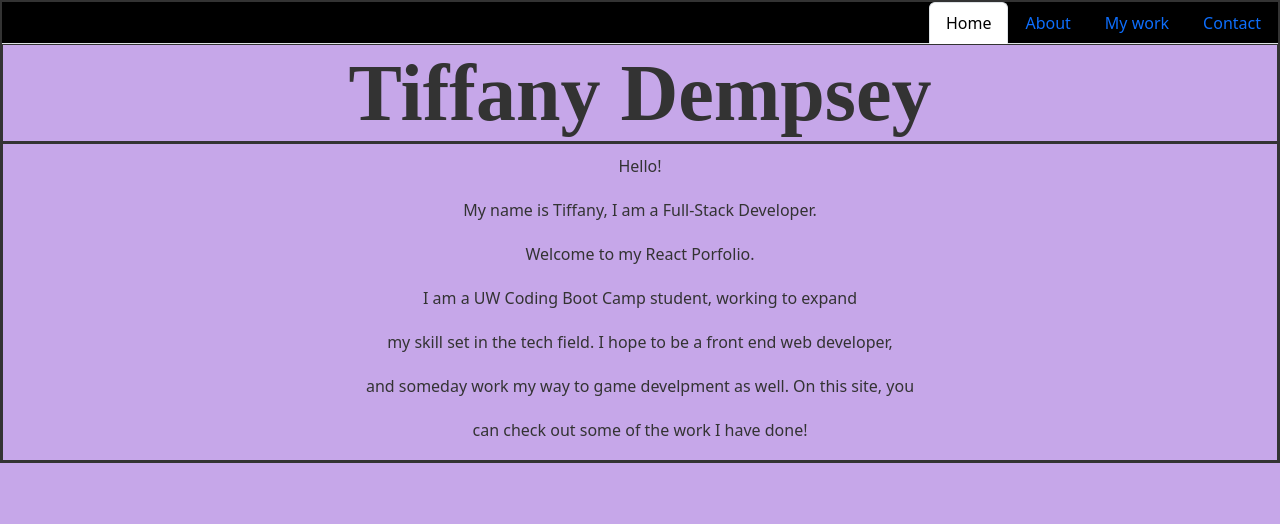
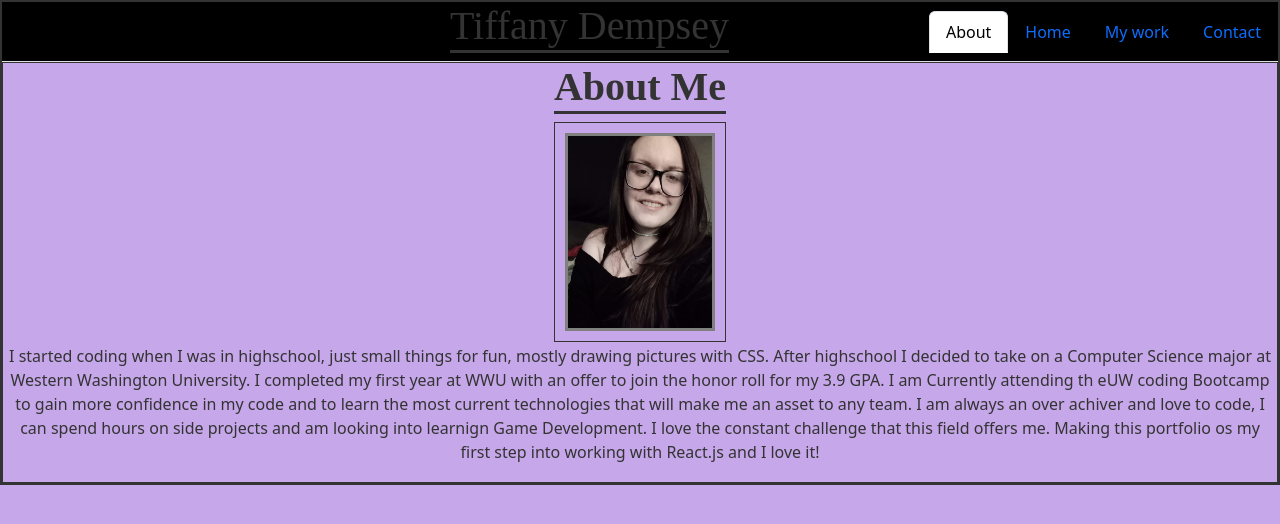
Before and after one commit to Tiffany7809/React_Portfolio, a React (Create React App) app: page / in a window 1280 px wide. Shown: the top 524 px of the page. Built offline with nearby package versions, Linux system fonts and the light colour scheme; a web font is replaced by a local one.

Commit message:
sets about me as home page

```diff
--- a/src/components/NavTabs.js
+++ b/src/components/NavTabs.js
@@ -2,9 +2,27 @@ import React from 'react';
 
 // Here we are using object destructuring assignment to pluck off our variables from the props object
 // We assign them to their own variable names
+const style= {
+  h1: {
+    marginRight: "200px",
+    backgroundColor: "black"
+  }
+}
 function NavTabs({ currentPage, handlePageChange }) {
   return (
+
     <ul className="nav nav-tabs">
+      <h1 style ={style.h1}>Tiffany Dempsey</h1>
+      <li className="nav-item">
+        <a
+          href="#aboutMe"
+          onClick={() => handlePageChange('AboutMe')}
+          // Check to see if the currentPage is `About`, and if so we use the active link class from bootstrap. Otherwise, we set it to a normal nav-link
+          className={currentPage === 'AboutMe' ? 'nav-link active' : 'nav-link'}
+        >
+          About
+        </a>
+      </li>
       <li className="nav-item">
         <a
           href="#home"
@@ -16,16 +34,7 @@ function NavTabs({ currentPage, handlePageChange }) {
           Home
         </a>
       </li>
-      <li className="nav-item">
-        <a
-          href="#aboutMe"
-          onClick={() => handlePageChange('AboutMe')}
-          // Check to see if the currentPage is `About`, and if so we use the active link class from bootstrap. Otherwise, we set it to a normal nav-link
-          className={currentPage === 'AboutMe' ? 'nav-link active' : 'nav-link'}
-        >
-          About
-        </a>
-      </li>
+
       <li className="nav-item">
         <a
           href="#myWork"
--- a/src/components/PortfolioContainer.js
+++ b/src/components/PortfolioContainer.js
@@ -7,15 +7,15 @@ import Contact from './pages/Contact';
 
 
 export default function PortfolioContainer() {
-  const [currentPage, setCurrentPage] = useState('Home');
+  const [currentPage, setCurrentPage] = useState('AboutMe');
 
   // This method is checking to see what the value of `currentPage` is. Depending on the value of currentPage, we return the corresponding component to render.
   const renderPage = () => {
+    if (currentPage === 'AboutMe') {
+      return <AboutMe />;
+    }
     if (currentPage === 'Home') {
       return <Home />;
-    }
-    if (currentPage === 'AboutMe') {
-      return <AboutMe />;
     }
     if (currentPage === 'MyWork') {
       return <MyWork />;
--- a/src/components/pages/Home.js
+++ b/src/components/pages/Home.js
@@ -1,4 +1,5 @@
 import React from "react";
+//change to resume page!
 
 const style = {
   h1: {
@@ -12,15 +13,14 @@ const style = {
 export default function Home() {
   return (
     <div>
-      <h1 style={style.h1}>Tiffany Dempsey</h1>
+      <h1 style={style.h1}>Resume</h1>
+      <p>Download Resume <a> Here</a></p>
+      Name:
+      Front End Proficiencies:
+      Back end Proficiencies
 
-      <p>Hello! </p>
-      <p> My name is Tiffany, I am a Full-Stack Developer.</p>
-      <p> Welcome to my React Porfolio.</p>
-      <p>I am a UW Coding Boot Camp student, working to expand</p>
-      <p> my skill set in the tech field. I hope to be a front end web developer,</p>
-      <p> and someday work my way to game develpment as well. On this site, you</p>
-      <p>can check out some of the work I have done!</p>
+
+
     </div>
   );
 }
```
Also changed, not shown: public/logo192.png (deleted), public/logo512.png (deleted).
